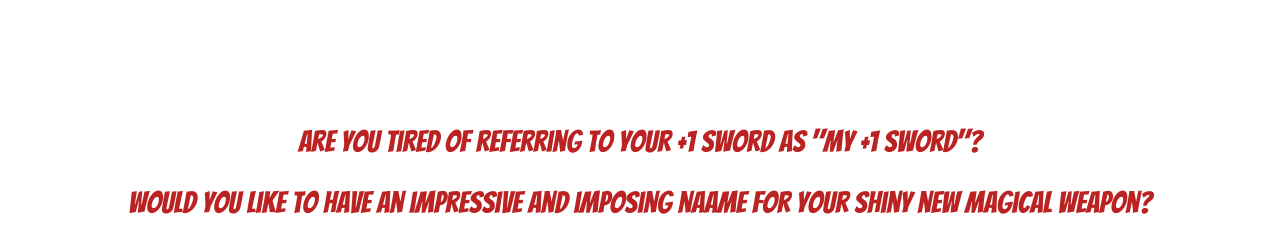
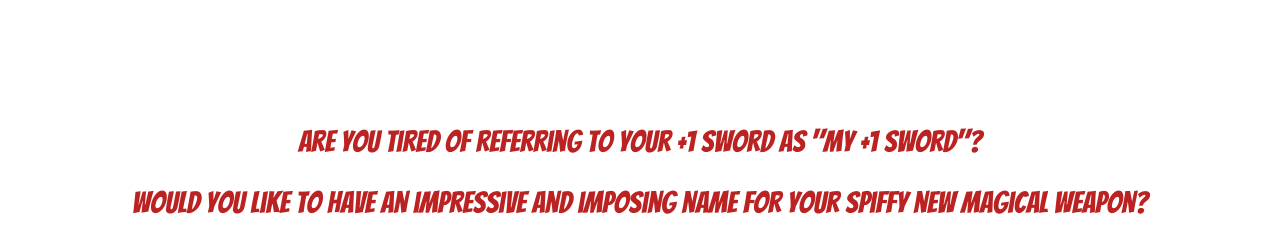
Before and after one commit to dborne/dborne.com, a plain HTML site: page rpg/generators/weapon.html in a window 1280 px wide. Shown: the top 245 px of the page. Drawn offline with Linux system fonts and the light colour scheme; no server answers; a web font is replaced by a local one.

Commit message:
spelling r hard

```diff
--- a/rpg/generators/weapon.html
+++ b/rpg/generators/weapon.html
@@ -14,7 +14,7 @@
     <body onLoad="userAction()">
         <div id="patter">
             <p> Are you tired of referring to your +1 sword as "My +1 sword"?</p>
-            <p> Would you like to have an impressive and imposing naame for your shiny new magical weapon?</p>
+            <p> Would you like to have an impressive and imposing name for your spiffy new magical weapon?</p>
             <p> Well look no further. Press this shiny button for new and amazing weapon names now!</p>
         </div>
         <div id="disp">
```
